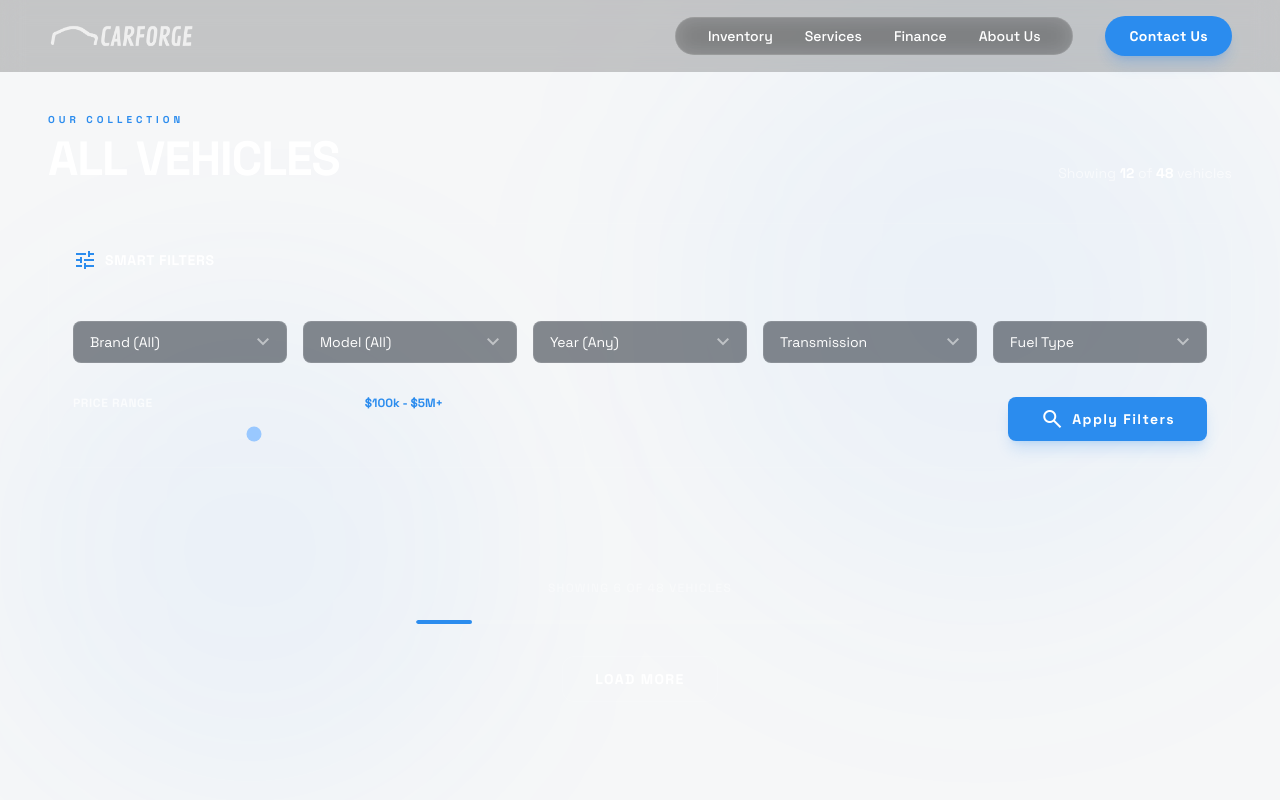
After one commit to jince360/carforge, a Django app: page /all_cars in a window 1280 px wide. The commit adds this page. Run offline with Django 5.2, Linux system fonts and the light colour scheme; data that the repository does not hold is empty; some libraries are stand-ins or nearby versions.

Commit message:
All cars page added

```diff
--- /dev/null
+++ b/carforge/cars/templates/cars/all_cars.html
@@ -0,0 +1,244 @@
+{% extends "base.html" %}
+{% block content %}
+{% load humanize %}
+<main class="flex-grow flex flex-col w-full pt-28 pb-12">
+    <div class="fixed inset-0 z-0 pointer-events-none">
+        <div class="absolute top-0 right-0 w-[600px] h-[600px] bg-primary/5 rounded-full blur-[120px]"></div>
+        <div class="absolute bottom-0 left-0 w-[500px] h-[500px] bg-primary/5 rounded-full blur-[100px]"></div>
+    </div>
+    <div class="relative z-10 max-w-7xl mx-auto px-6 lg:px-12 w-full">
+        <div class="flex flex-col md:flex-row md:items-end justify-between mb-10 gap-6">
+            <div>
+                <span class="text-primary text-[10px] font-black tracking-[0.4em] uppercase mb-2 block">Our
+                    Collection</span>
+                <h1 class="text-white text-4xl lg:text-5xl font-bold uppercase tracking-tight">All Vehicles</h1>
+            </div>
+            <div class="text-right">
+                <p class="text-white/60 text-sm">Showing <span class="text-white font-bold">12</span> of <span
+                        class="text-white font-bold">48</span> vehicles</p>
+            </div>
+        </div>
+        <div class="glass-panel p-6 rounded-2xl mb-12 border border-white/10">
+            <div class="flex flex-col gap-6">
+                <div class="flex items-center justify-between flex-wrap gap-4 border-b border-white/5 pb-4 mb-2">
+                    <div class="flex items-center gap-2">
+                        <span class="material-symbols-outlined text-primary">tune</span>
+                        <span class="text-white font-bold uppercase tracking-wider text-sm">Smart Filters</span>
+                    </div>
+
+                </div>
+                <div class="grid grid-cols-1 md:grid-cols-2 lg:grid-cols-5 gap-4">
+                    <div class="relative">
+                        <select
+                            class="w-full bg-background-dark/50 border border-white/10 rounded-lg py-2.5 px-4 text-white text-sm focus:border-primary focus:ring-1 focus:ring-primary appearance-none cursor-pointer">
+                            <option value="">Brand (All)</option>
+                            <option value="porsche">Porsche</option>
+                            <option value="ferrari">Ferrari</option>
+                            <option value="lamborghini">Lamborghini</option>
+                            <option value="mclaren">McLaren</option>
+                        </select>
+                        <div
+                            class="absolute inset-y-0 right-0 flex items-center px-3 pointer-events-none text-white/50">
+                            <span class="material-symbols-outlined text-sm">expand_more</span>
+                        </div>
+                    </div>
+                    <div class="relative">
+                        <select
+                            class="w-full bg-background-dark/50 border border-white/10 rounded-lg py-2.5 px-4 text-white text-sm focus:border-primary focus:ring-1 focus:ring-primary appearance-none cursor-pointer">
+                            <option value="">Model (All)</option>
+                            <option value="911">911</option>
+                            <option value="huracan">Huracan</option>
+                            <option value="sf90">SF90</option>
+                        </select>
+                        <div
+                            class="absolute inset-y-0 right-0 flex items-center px-3 pointer-events-none text-white/50">
+                            <span class="material-symbols-outlined text-sm">expand_more</span>
+                        </div>
+                    </div>
+                    <div class="relative">
+                        <select
+                            class="w-full bg-background-dark/50 border border-white/10 rounded-lg py-2.5 px-4 text-white text-sm focus:border-primary focus:ring-1 focus:ring-primary appearance-none cursor-pointer">
+                            <option value="">Year (Any)</option>
+                            <option value="2024">2024</option>
+                            <option value="2023">2023</option>
+                            <option value="2022">2022</option>
+                        </select>
+                        <div
+                            class="absolute inset-y-0 right-0 flex items-center px-3 pointer-events-none text-white/50">
+                            <span class="material-symbols-outlined text-sm">expand_more</span>
+                        </div>
+                    </div>
+                    <div class="relative">
+                        <select
+                            class="w-full bg-background-dark/50 border border-white/10 rounded-lg py-2.5 px-4 text-white text-sm focus:border-primary focus:ring-1 focus:ring-primary appearance-none cursor-pointer">
+                            <option value="">Transmission</option>
+                            <option value="auto">Automatic</option>
+                            <option value="manual">Manual</option>
+                        </select>
+                        <div
+                            class="absolute inset-y-0 right-0 flex items-center px-3 pointer-events-none text-white/50">
+                            <span class="material-symbols-outlined text-sm">expand_more</span>
+                        </div>
+                    </div>
+                    <div class="relative">
+                        <select
+                            class="w-full bg-background-dark/50 border border-white/10 rounded-lg py-2.5 px-4 text-white text-sm focus:border-primary focus:ring-1 focus:ring-primary appearance-none cursor-pointer">
+                            <option value="">Fuel Type</option>
+                            <option value="gas">Gasoline</option>
+                            <option value="hybrid">Hybrid</option>
+                            <option value="electric">Electric</option>
+                        </select>
+                        <div
+                            class="absolute inset-y-0 right-0 flex items-center px-3 pointer-events-none text-white/50">
+                            <span class="material-symbols-outlined text-sm">expand_more</span>
+                        </div>
+                    </div>
+                </div>
+                <div class="flex flex-col md:flex-row items-center gap-6 pt-2">
+                    <div class="w-full md:w-1/3">
+                        <div class="flex justify-between mb-2">
+                            <label class="text-xs font-bold uppercase tracking-wider text-white/70">Price Range</label>
+                            <span class="text-xs font-bold text-primary">$100k - $5M+</span>
+                        </div>
+                        <input class="w-full bg-transparent appearance-none h-1" max="5000000" min="100000" step="50000"
+                            type="range" value="2500000" />
+                    </div>
+                    <div class="w-full md:w-2/3 flex justify-end">
+                        <button
+                            class="w-full md:w-auto px-8 py-2.5 rounded-lg bg-primary hover:bg-primary/90 transition-all text-white font-bold text-sm tracking-widest shadow-lg shadow-primary/20 flex items-center justify-center gap-2">
+                            <span class="material-symbols-outlined text-lg">search</span>
+                            Apply Filters
+                        </button>
+                    </div>
+                </div>
+            </div>
+        </div>
+        <div class="grid grid-cols-1 md:grid-cols-2 lg:grid-cols-3 gap-8 mb-16">
+            {% for i in all_cars %}
+
+            <div
+                class="car-card-glass rounded-xl overflow-hidden group flex flex-col h-full border border-white/10 hover:border-primary/30 transition-colors">
+                <div class="relative h-64 overflow-hidden">
+                    <img alt="{{i.brand}} {{i.model}}"
+                        class="w-full h-full object-cover transition-transform duration-700 group-hover:scale-105"
+                        src="{{i.featured_image.url}}" />
+                    <div
+                        class="absolute top-4 right-4 bg-primary/90 backdrop-blur-md text-white text-[10px] font-bold px-3 py-1 rounded-full uppercase tracking-widest shadow-lg">
+                        New</div>
+                    <button
+                        class="absolute bottom-4 right-4 w-10 h-10 rounded-full bg-black/50 hover:bg-white text-white hover:text-black backdrop-blur-sm border border-white/10 flex items-center justify-center transition-all opacity-0 group-hover:opacity-100 transform translate-y-2 group-hover:translate-y-0">
+                        <span class="material-symbols-outlined text-lg">favorite</span>
+                    </button>
+                </div>
+                <div class="p-6 flex flex-col flex-grow">
+                    <div class="flex justify-between items-start mb-2">
+                        <div class="">
+                            <div class="text-primary text-[10px] font-bold tracking-widest uppercase mb-4">{{i.year}}
+                            </div>
+                            <h3 class="text-white text-lg font-bold uppercase tracking-wide">{{i.brand}} {{i.model}}
+                            </h3>
+                        </div>
+                        <span class="text-white font-bold text-lg">₹{{i.price|floatformat:0|intcomma}}</span>
+                    </div>
+
+                    <div class="grid grid-cols-3 gap-2 border-t border-white/5 pt-4 mt-auto mb-4">
+                        <div class="flex flex-col items-center gap-1">
+                            <span class="material-symbols-outlined text-white/30 text-base">directions_car</span>
+                            <span class="text-white text-xs font-bold uppercase">{{i.type}}</span>
+                        </div>
+                        <div class="flex flex-col items-center gap-1 border-l border-white/5">
+                            <span class="material-symbols-outlined text-white/30 text-base">verified</span>
+                            <span class="text-white text-xs font-bold uppercase">{{i.condition}}</span>
+                        </div>
+                        <div class="flex flex-col items-center gap-1 border-l border-white/5">
+                            <span class="material-symbols-outlined text-white/30 text-base">local_gas_station</span>
+                            <span class="text-white text-xs font-bold uppercase">{{i.fuel}}</span>
+                        </div>
+                    </div>
+                    <a href="{% url 'cars' i.id %}"
+                        class="w-full text-center py-2.5 rounded-lg border border-white/10 text-white text-[9px] font-bold uppercase tracking-[0.2em] group-hover:bg-primary group-hover:border-primary transition-all mt-auto flex items-center justify-center gap-2">
+                        View Details
+                    </a>
+                </div>
+            </div>
+
+            {% endfor %}
+
+        </div>
+        <div class="flex flex-col items-center gap-6">
+            <p class="text-white/40 text-xs font-medium uppercase tracking-widest">Showing 6 of 48 Vehicles</p>
+            <div class="w-full max-w-md h-1 bg-white/10 rounded-full overflow-hidden mb-2">
+                <div class="h-full w-1/8 bg-primary rounded-full"></div>
+            </div>
+            <button
+                class="px-8 py-3 rounded-xl border border-white/10 hover:border-primary/50 text-white font-bold text-sm tracking-widest uppercase bg-white/5 hover:bg-white/10 transition-all">
+                Load More
+            </button>
+        </div>
+    </div>
+</main>
+<div class="lg:hidden fixed bottom-8 left-1/2 -translate-x-1/2 z-30">
+    <label
+        class="flex items-center justify-center w-14 h-14 bg-primary text-white rounded-full shadow-2xl shadow-primary/60 active:scale-90 transition-transform cursor-pointer"
+        for="search-toggle">
+        <span class="material-symbols-outlined text-2xl">search</span>
+    </label>
+</div>
+<div class="hidden peer-checked:flex fixed inset-0 z-[100] flex-col bg-background-dark/98 backdrop-blur-2xl transition-all duration-300 overflow-y-auto"
+    id="search-modal">
+    <div class="p-6 flex flex-col min-h-full">
+        <div class="flex justify-end mb-12">
+            <label class="text-white/60 hover:text-white cursor-pointer p-2" for="search-toggle">
+                <span class="material-symbols-outlined text-4xl">close</span>
+            </label>
+        </div>
+        <div class="text-center mb-10">
+            <h3 class="text-white text-3xl font-bold uppercase tracking-widest">Find Your Match</h3>
+            <p class="text-white/40 text-sm mt-2">Filter our luxury inventory</p>
+        </div>
+        <form class="flex flex-col gap-6 max-w-md mx-auto w-full">
+            <div class="space-y-6">
+                <div class="border-b border-white/10 pb-4">
+                    <label
+                        class="flex items-center gap-3 text-[10px] font-bold text-white/50 uppercase tracking-widest mb-3">
+                        <span class="material-symbols-outlined text-base">directions_car</span> Model
+                    </label>
+                    <select
+                        class="w-full bg-transparent border-none p-0 text-white text-xl font-medium focus:ring-0 appearance-none">
+                        <option class="text-black" value="">Select Model</option>
+                        <option class="text-black" value="model-s">Model S Plaid</option>
+                        <option class="text-black" value="taycan">Porsche Taycan</option>
+                    </select>
+                </div>
+                <div class="border-b border-white/10 pb-4">
+                    <label
+                        class="flex items-center gap-3 text-[10px] font-bold text-white/50 uppercase tracking-widest mb-3">
+                        <span class="material-symbols-outlined text-base">location_on</span> Location
+                    </label>
+                    <select
+                        class="w-full bg-transparent border-none p-0 text-white text-xl font-medium focus:ring-0 appearance-none">
+                        <option class="text-black" value="">All Locations</option>
+                        <option class="text-black" value="ny">New York, NY</option>
+                    </select>
+                </div>
+                <div class="border-b border-white/10 pb-4">
+                    <label
+                        class="flex items-center gap-3 text-[10px] font-bold text-white/50 uppercase tracking-widest mb-3">
+                        <span class="material-symbols-outlined text-base">attach_money</span> Price Range
+                    </label>
+                    <select
+                        class="w-full bg-transparent border-none p-0 text-white text-xl font-medium focus:ring-0 appearance-none">
+                        <option class="text-black" value="">Max Price</option>
+                        <option class="text-black" value="100k">$100,000</option>
+                    </select>
+                </div>
+            </div>
+            <button
+                class="mt-8 flex w-full h-16 cursor-pointer items-center justify-center rounded-xl bg-primary hover:bg-primary/90 transition-all text-white shadow-xl shadow-primary/30"
+                type="button">
+                <span class="text-sm font-bold uppercase tracking-widest">Find Vehicle</span>
+            </button>
+        </form>
+    </div>
+</div>
+{% endblock %}
--- a/carforge/cars/urls.py
+++ b/carforge/cars/urls.py
@@ -2,5 +2,6 @@ from django.urls import path
 from .views import *
 
 urlpatterns = [
-    path("cars/<int:car_id>/",cars, name="cars")
+    path("cars/<int:car_id>/",cars, name="cars"),
+    path("all_cars", all_cars, name="all_cars"),
 ]
--- a/carforge/cars/views.py
+++ b/carforge/cars/views.py
@@ -4,3 +4,7 @@ from .models import *
 def cars(request, car_id):
     selected_car = get_object_or_404(Car, id=car_id)
     return render(request, "cars/cars.html", {"car":selected_car})
+
+def all_cars(request):
+    all_cars = Car.objects.all().order_by("-created_on")
+    return render(request, "cars/all_cars.html", {"all_cars":all_cars})
--- a/carforge/theme/static/css/dist/styles.css
+++ b/carforge/theme/static/css/dist/styles.css
@@ -56,6 +56,7 @@
     --radius-3xl: 1.5rem;
     --drop-shadow-2xl: 0 25px 25px rgb(0 0 0 / 0.15);
     --ease-in-out: cubic-bezier(0.4, 0, 0.2, 1);
+    --blur-sm: 8px;
     --blur-md: 12px;
     --blur-lg: 16px;
     --blur-2xl: 40px;
@@ -63,7 +64,6 @@
     --default-transition-timing-function: cubic-bezier(0.4, 0, 0.2, 1);
     --default-font-family: var(--font-sans);
     --default-mono-font-family: var(--font-mono);
-    --radius: 0.25rem;
     --color-primary: #2b8cee;
     --color-background-light: #f6f7f8;
     --color-background-dark: #101922;
@@ -412,6 +421,9 @@
   .aspect-\[16\/9\] {
     aspect-ratio: 16/9;
   }
+  .h-1 {
+    height: calc(var(--spacing) * 1);
+  }
   .h-1\.5 {
     height: calc(var(--spacing) * 1.5);
   }
@@ -442,6 +451,18 @@
   .h-48 {
     height: calc(var(--spacing) * 48);
   }
+  .h-52 {
+    height: calc(var(--spacing) * 52);
+  }
+  .h-64 {
+    height: calc(var(--spacing) * 64);
+  }
+  .h-\[500px\] {
+    height: 500px;
+  }
+  .h-\[600px\] {
+    height: 600px;
+  }
   .h-full {
     height: 100%;
   }
@@ -466,8 +487,8 @@
   .w-1\.5 {
     width: calc(var(--spacing) * 1.5);
   }
-  .w-8 {
-    width: calc(var(--spacing) * 8);
+  .w-1\/8 {
+    width: calc(1/8 * 100%);
   }
   .w-10 {
     width: calc(var(--spacing) * 10);
@@ -481,14 +502,14 @@
   .w-24 {
     width: calc(var(--spacing) * 24);
   }
-  .w-28 {
-    width: calc(var(--spacing) * 28);
-  }
-  .w-32 {
-    width: calc(var(--spacing) * 32);
-  }
   .w-\[280px\] {
     width: 280px;
+  }
+  .w-\[500px\] {
+    width: 500px;
+  }
+  .w-\[600px\] {
+    width: 600px;
   }
   .w-full {
     width: 100%;
@@ -560,6 +585,9 @@
   }
   .flex-col {
     flex-direction: column;
+  }
+  .flex-wrap {
+    flex-wrap: wrap;
   }
   .items-center {
     align-items: center;
@@ -749,6 +778,14 @@
   .bg-background-dark {
     background-color: var(--color-background-dark);
   }
+  .bg-background-dark\/50 {
+    background-color: color-mix(in srgb, #101922 50%, transparent);
+  }
+  @supports (color: color-mix(in lab, red, red)) {
+    .bg-background-dark\/50 {
+      background-color: color-mix(in oklab, var(--color-background-dark) 50%, transparent);
+    }
+  }
   .bg-background-dark\/95 {
     background-color: color-mix(in srgb, #101922 95%, transparent);
   }
@@ -809,6 +846,14 @@
   .bg-primary {
     background-color: var(--color-primary);
   }
+  .bg-primary\/5 {
+    background-color: color-mix(in srgb, #2b8cee 5%, transparent);
+  }
+  @supports (color: color-mix(in lab, red, red)) {
+    .bg-primary\/5 {
+      background-color: color-mix(in oklab, var(--color-primary) 5%, transparent);
+    }
+  }
   .bg-primary\/90 {
     background-color: color-mix(in srgb, #2b8cee 90%, transparent);
   }
@@ -835,6 +880,14 @@
   @supports (color: color-mix(in lab, red, red)) {
     .bg-white\/5 {
       background-color: color-mix(in oklab, var(--color-white) 5%, transparent);
+    }
+  }
+  .bg-white\/10 {
+    background-color: color-mix(in srgb, #fff 10%, transparent);
+  }
+  @supports (color: color-mix(in lab, red, red)) {
+    .bg-white\/10 {
+      background-color: color-mix(in oklab, var(--color-white) 10%, transparent);
     }
   }
   .bg-white\/30 {
@@ -965,6 +1018,9 @@
   .py-24 {
     padding-block: calc(var(--spacing) * 24);
   }
+  .pt-2 {
+    padding-top: calc(var(--spacing) * 2);
+  }
   .pt-4 {
     padding-top: calc(var(--spacing) * 4);
   }
@@ -992,8 +1045,8 @@
   .pb-6 {
     padding-bottom: calc(var(--spacing) * 6);
   }
-  .pb-8 {
-    padding-bottom: calc(var(--spacing) * 8);
+  .pb-12 {
+    padding-bottom: calc(var(--spacing) * 12);
   }
   .pb-20 {
     padding-bottom: calc(var(--spacing) * 20);
@@ -1270,6 +1326,14 @@
     .shadow-primary\/60 {
       --tw-shadow-color: color-mix(in oklab, color-mix(in oklab, var(--color-primary) 60%, transparent) var(--tw-shadow-alpha), transparent);
     }
+  }
+  .blur-\[100px\] {
+    --tw-blur: blur(100px);
+    filter: var(--tw-blur,) var(--tw-brightness,) var(--tw-contrast,) var(--tw-grayscale,) var(--tw-hue-rotate,) var(--tw-invert,) var(--tw-saturate,) var(--tw-sepia,) var(--tw-drop-shadow,);
+  }
+  .blur-\[120px\] {
+    --tw-blur: blur(120px);
+    filter: var(--tw-blur,) var(--tw-brightness,) var(--tw-contrast,) var(--tw-grayscale,) var(--tw-hue-rotate,) var(--tw-invert,) var(--tw-saturate,) var(--tw-sepia,) var(--tw-drop-shadow,);
   }
   .drop-shadow-2xl {
     --tw-drop-shadow-size: drop-shadow(0 25px 25px var(--tw-drop-shadow-color, rgb(0 0 0 / 0.15)));
@@ -1602,23 +1717,28 @@
     }
   }
   @media (width >= 48rem) {
+    .md\:w-1\/3 {
+      width: calc(1/3 * 100%);
+    }
+  }
+  @media (width >= 48rem) {
+    .md\:w-2\/3 {
+      width: calc(2/3 * 100%);
+    }
+  }
+  @media (width >= 48rem) {
     .md\:w-32 {
       width: calc(var(--spacing) * 32);
-    }
-  }
-  @media (width >= 48rem) {
-    .md\:w-36 {
-      width: calc(var(--spacing) * 36);
-    }
-  }
-  @media (width >= 48rem) {
-    .md\:w-40 {
-      width: calc(var(--spacing) * 40);
     }
   }
   @media (width >= 48rem) {
     .md\:w-\[300px\] {
       width: 300px;
+    }
+  }
+  @media (width >= 48rem) {
+    .md\:w-auto {
+      width: auto;
     }
   }
   @media (width >= 48rem) {
@@ -1699,8 +1819,18 @@
     }
   }
   @media (width >= 64rem) {
+    .lg\:grid-cols-3 {
+      grid-template-columns: repeat(3, minmax(0, 1fr));
+    }
+  }
+  @media (width >= 64rem) {
     .lg\:grid-cols-4 {
       grid-template-columns: repeat(4, minmax(0, 1fr));
+    }
+  }
+  @media (width >= 64rem) {
+    .lg\:grid-cols-5 {
+      grid-template-columns: repeat(5, minmax(0, 1fr));
     }
   }
   @media (width >= 64rem) {
--- a/carforge/theme/templates/base.html
+++ b/carforge/theme/templates/base.html
@@ -90,7 +90,7 @@
       <!-- Navigation Menu (Desktop Only) -->
       <nav class="hidden lg:flex flex-1 justify-end gap-8 items-center">
         <div class="flex items-center gap-8 bg-black/20 backdrop-blur-md px-8 py-2 rounded-full border border-white/10">
-          <a class="text-white text-sm font-medium hover:text-primary transition-colors" href="#">Inventory</a>
+          <a class="text-white text-sm font-medium hover:text-primary transition-colors" href="{% url "all_cars" %}">Inventory</a>
           <a class="text-white text-sm font-medium hover:text-primary transition-colors" href="#">Services</a>
           <a class="text-white text-sm font-medium hover:text-primary transition-colors" href="#">Finance</a>
           <a class="text-white text-sm font-medium hover:text-primary transition-colors" href="#">About Us</a>
```
Also changed, not shown: other parts of carforge/theme/static/css/dist/styles.css (+95 -27 lines), carforge/cars/templates/cars/cars.html (+8 -4 lines).
